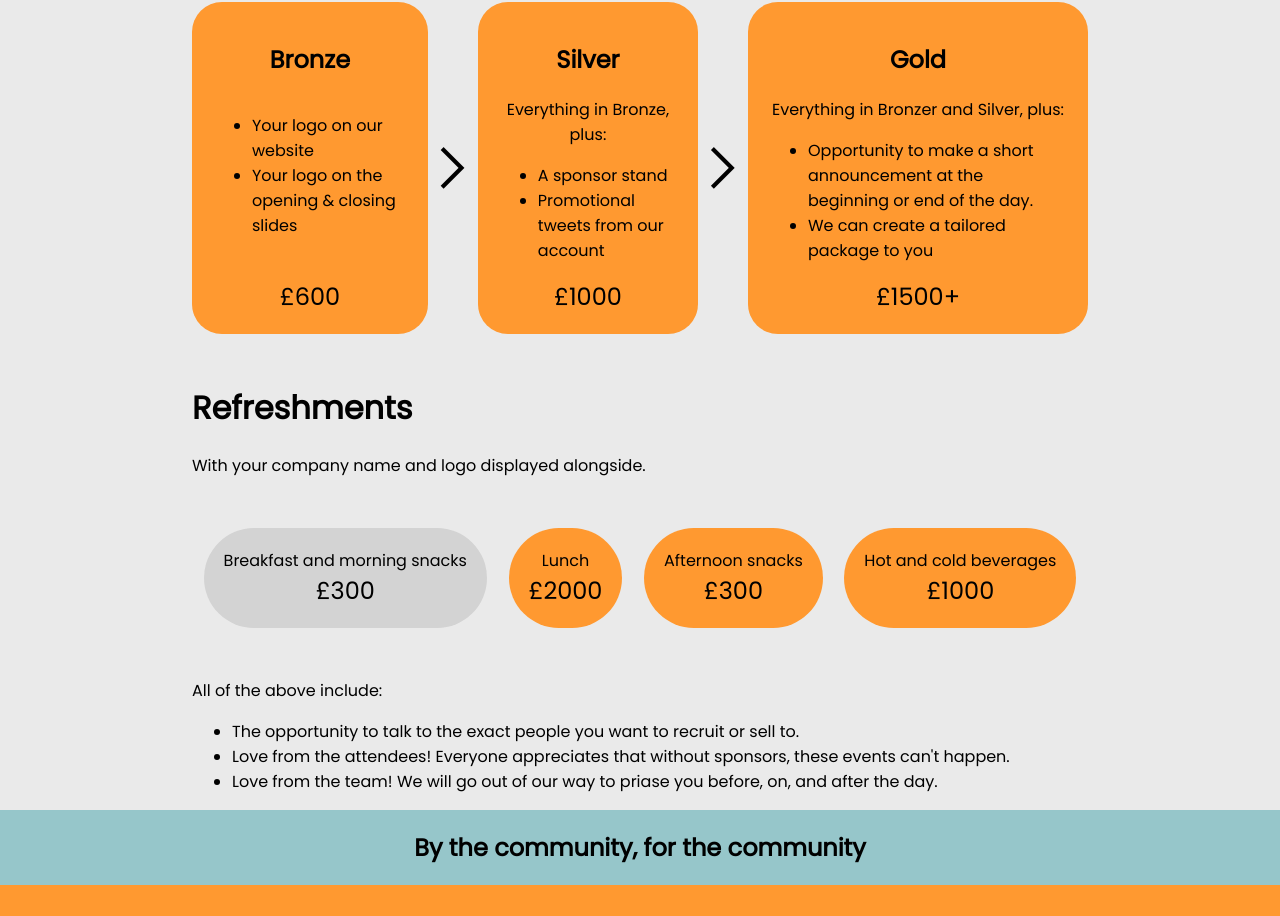
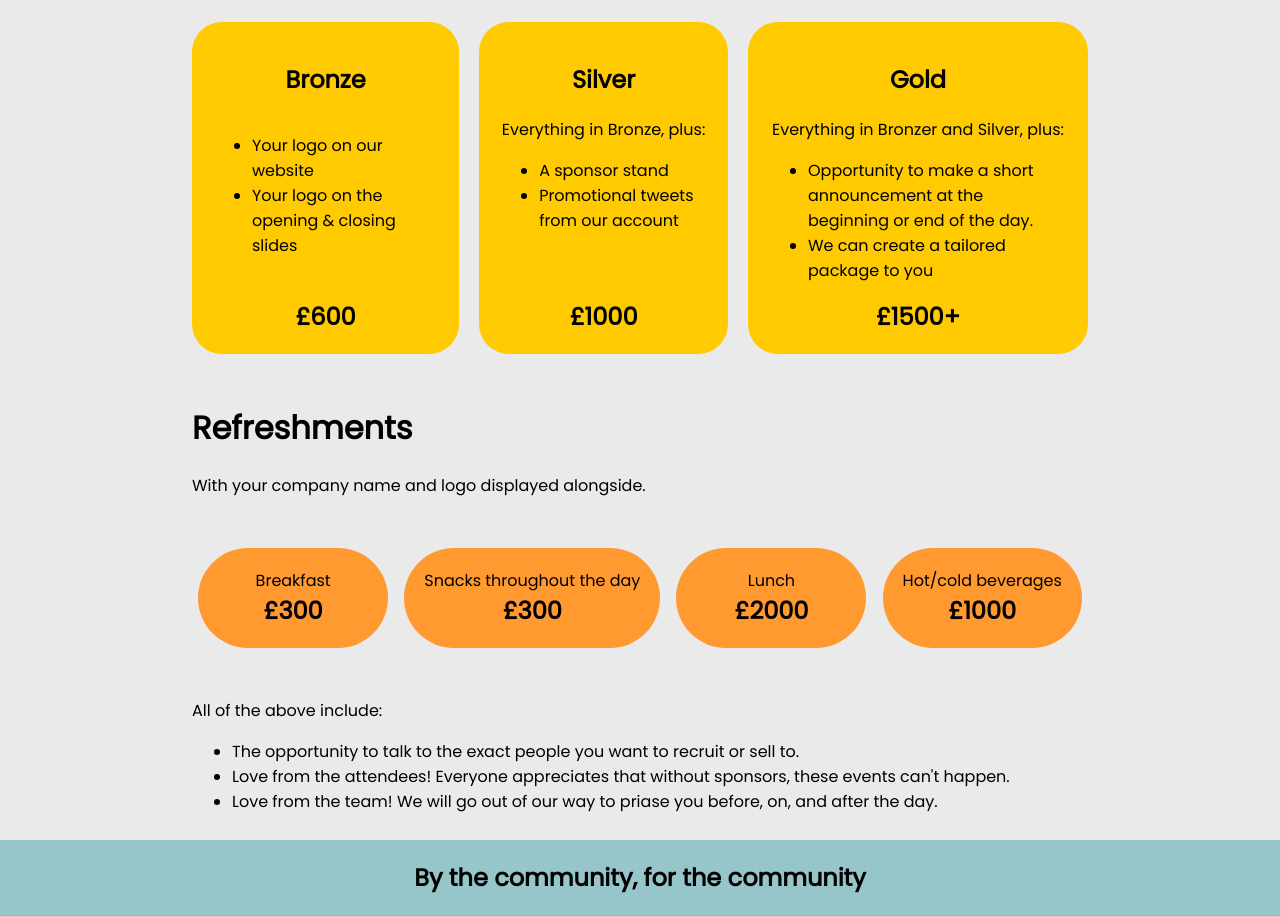
Before and after one commit to dddsw/dddsw-web, a SvelteKit app: page /sponsorship in a window 1280 px wide. Shown: the part 451-1367 px from the top of the page. Built offline with nearby package versions, Linux system fonts and the light colour scheme.

Commit message:
Sponsorship page layout done (for now)

```diff
--- a/src/lib/CallToActions.svelte
+++ b/src/lib/CallToActions.svelte
@@ -108,7 +108,7 @@
 
 	@media (min-width: 1400px) {
 		.key-point p {
-			font-size: 1.5rem;
+			font-size: 1.25rem;
 		}
 	}
 </style>
--- a/src/routes/about/+page.svelte
+++ b/src/routes/about/+page.svelte
@@ -128,7 +128,7 @@
 	</div>
 
 	<div class="quaternary-bg">
-		<div class="section tagline">
+		<div class="text-center">
 			<h2>By the community, for the community</h2>
 		</div>
 	</div>
@@ -142,6 +142,7 @@
 		align-items: center;
 		flex-direction: column;
 		text-align: center;
+		width: 100%;
 	}
 
 	@media (min-width: 576px) {
@@ -154,12 +155,6 @@
 
 	.logo {
 		max-width: 300px;
-	}
-
-	@media (min-width: 1400px) {
-		p {
-			font-size: 1.5rem;
-		}
 	}
 
 	.team-container {
@@ -189,10 +184,6 @@
 		gap: 5px;
 	}
 
-	.tagline {
-		text-align: center;
-	}
-
 	.team-section {
 		flex-grow: 1;
 	}
--- a/src/routes/sponsorship/+page.svelte
+++ b/src/routes/sponsorship/+page.svelte
@@ -1,6 +1,13 @@
 <script lang="ts">
 	import Footer from '$lib/Footer.svelte';
 	import Navbar from '$lib/Navbar.svelte';
+
+	let refreshmentPackages = [
+		{ title: 'Breakfast', price: '£300', claimed: false },
+		{ title: 'Snacks throughout the day', price: '£300', claimed: false },
+		{ title: 'Lunch', price: '£2000', claimed: false },
+		{ title: 'Hot/cold beverages', price: '£1000', claimed: false }
+	];
 </script>
 
 <div class="container">
@@ -34,7 +41,6 @@
 					</ul>
 					<span class="price">£600</span>
 				</div>
-				<span class="material-symbols-outlined icon"> arrow_forward_ios </span>
 				<div class="primary-bg option">
 					<h2>Silver</h2>
 					Everything in Bronze, plus:
@@ -44,7 +50,6 @@
 					</ul>
 					<span class="price">£1000</span>
 				</div>
-				<span class="material-symbols-outlined icon"> arrow_forward_ios </span>
 				<div class="primary-bg option">
 					<h2>Gold</h2>
 					Everything in Bronzer and Silver, plus:
@@ -59,19 +64,14 @@
 			<h1>Refreshments</h1>
 			<p>With your company name and logo displayed alongside.</p>
 			<div class="options-container options-container-small">
-				<div class="primary-bg option-small claimed">
-					Breakfast and morning snacks <span class="price">£300</span>
-					<!-- (This item has been sponsored) -->
-				</div>
-				<div class="primary-bg option-small">
-					Lunch <span class="price">£2000</span>
-				</div>
-				<div class="primary-bg option-small">
-					Afternoon snacks <span class="price">£300</span>
-				</div>
-				<div class="primary-bg option-small">
-					Hot and cold beverages <span class="price">£1000</span>
-				</div>
+				{#each refreshmentPackages as refreshmentPackage}
+					<div class="primary-bg option-small" class:claimed={refreshmentPackage.claimed}>
+						{refreshmentPackage.title} <span class="price">{refreshmentPackage.price}</span>
+						{#if refreshmentPackage.claimed}
+							<sub>This item has been sponsored</sub>
+						{/if}
+					</div>
+				{/each}
 			</div>
 
 			All of the above include:
@@ -89,7 +89,7 @@
 	</div>
 
 	<div class="quaternary-bg">
-		<div class="section tagline">
+		<div class="text-center">
 			<h2>By the community, for the community</h2>
 		</div>
 	</div>
@@ -103,6 +103,7 @@
 		align-items: center;
 		flex-direction: column;
 		text-align: center;
+		width: 100%;
 	}
 
 	@media (min-width: 576px) {
@@ -120,15 +121,17 @@
 
 	.options-container {
 		display: flex;
-		align-items: stretch;
 		flex-direction: column;
 		justify-content: space-evenly;
+		align-items: center;
 		margin: 50px 0;
+		gap: 20px;
 	}
 
 	@media (min-width: 992px) {
 		.options-container {
 			flex-direction: row;
+			align-items: stretch;
 		}
 	}
 
@@ -146,15 +149,18 @@
 		display: flex;
 		flex-direction: column;
 		justify-content: space-between;
+		background-color: #ffcb00;
 	}
 
 	.option-small {
 		padding: 20px;
+		min-width: 150px;
 		max-width: 300px;
 		border-radius: 50px;
 		text-align: center;
 		display: flex;
 		flex-direction: column;
+		justify-content: center;
 	}
 
 	.option ul {
@@ -165,20 +171,16 @@
 		text-align: left;
 	}
 
-	h2 {
-		text-align: center;
-	}
-
-	.icon {
-		font-size: 50px;
-		align-self: center;
-	}
-
 	.price {
 		font-size: 1.5rem;
+		font-weight: bold;
 	}
 
 	.claimed {
 		background-color: lightgrey;
 	}
+
+	sub {
+		font-style: italic;
+	}
 </style>
--- a/static/global.css
+++ b/static/global.css
@@ -17,6 +17,7 @@ html {
 .section {
 	width: 90%;
 	margin: auto;
+	padding-bottom: 10px;
 }
 
 @media (min-width: 768px) {
@@ -28,6 +29,7 @@ html {
 @media (min-width: 1800px) {
 	.section {
 		width: 50%;
+		padding-bottom: 20px;
 	}
 }
 
@@ -46,3 +48,13 @@ html {
 .quaternary-bg {
 	background-color: #96c6ca;
 }
+
+@media (min-width: 1400px) {
+	p {
+		font-size: 1.25rem;
+	}
+}
+
+.text-center {
+	text-align: center;
+}
```
Also changed, not shown: src/routes/+page.svelte (+1 -8 lines).
